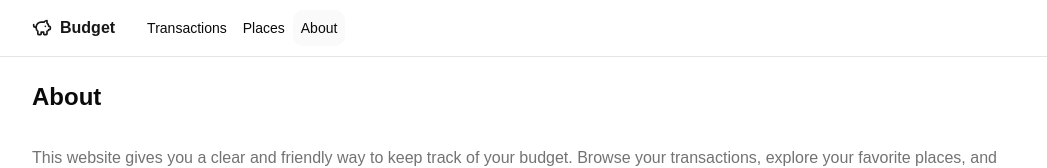
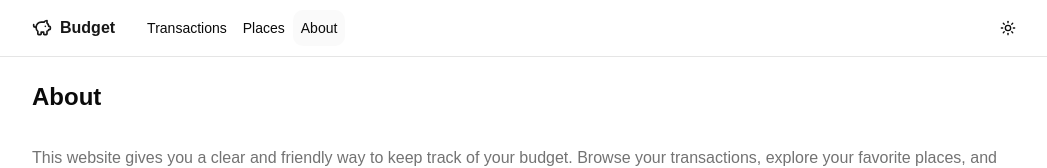
Before and after one commit to HOGENT-frontendweb/frontendweb-budget, a React (Vite) app: page /about/services in a window 1280 px wide. Shown: the top 168 px of the page, without its empty margins (112-1159 px from the left). Built offline with nearby package versions, Linux system fonts and the light colour scheme; no server answers.

Commit message:
Hoofdstuk 6: ThemeProvider en Context

```diff
--- a/src/components/Navbar.tsx
+++ b/src/components/Navbar.tsx
@@ -1,19 +1,36 @@
 // src/components/Navbar.tsx
 import { Link, NavLink, useLocation } from 'react-router';
 import { useState } from 'react';
-import { PiggyBankIcon, Menu, X } from 'lucide-react';
 import {
   NavigationMenu,
   NavigationMenuItem,
   NavigationMenuLink,
   NavigationMenuList,
 } from '@/components/ui/navigation-menu';
+import { useContext } from 'react';
+import { ThemeContext } from '../contexts/theme';
+import { PiggyBankIcon, Moon, Sun, Menu, X } from 'lucide-react';
+import { Button } from '@/components/ui/button';
 
 const links = [
   { to: '/transactions', label: 'Transactions' },
   { to: '/places', label: 'Places' },
   { to: '/about', label: 'About' },
 ];
+
+const ThemeToggle = () => {
+  const { isDark, toggleTheme } = useContext(ThemeContext);
+  return (
+    <Button
+      variant='ghost'
+      size='icon'
+      onClick={toggleTheme}
+      aria-label='Toggle theme'
+    >
+      {isDark ? <Moon className='h-4 w-4' /> : <Sun className='h-4 w-4' />}
+    </Button>
+  );
+};
 
 function NavMenu({ vertical = false }: { vertical?: boolean }) {
   const { pathname } = useLocation();
@@ -54,6 +71,9 @@ export default function Navbar() {
         <div className="hidden md:flex flex-1">
           <NavMenu />
         </div>
+        <div className="hidden md:flex items-center gap-2 ml-auto">
+          <ThemeToggle />
+        </div>
 
         <button
           className="ml-auto md:hidden"
@@ -68,6 +88,9 @@ export default function Navbar() {
         <div className="border-t md:hidden bg-background">
           <div className="container mx-auto px-4 py-4 max-w-5xl">
             <NavMenu vertical />
+            <div className="flex items-center gap-2 pt-2 border-t w-full">
+              <ThemeToggle />
+            </div>
           </div>
         </div>
       )}
--- a/src/components/places/StarRating.tsx
+++ b/src/components/places/StarRating.tsx
@@ -1,5 +1,7 @@
 import { StarIcon } from 'lucide-react';
 import { cn } from '@/lib/utils';
+import { ThemeContext } from '../../contexts/theme';
+import { useContext } from 'react';
 
 interface StarProps {
   index: number;
@@ -8,15 +10,20 @@ interface StarProps {
 }
 
 function Star({ index, selected = false, onSelect = () => { } }: StarProps) {
+  const { isDark } = useContext(ThemeContext);
   const handleClick = () => {
     onSelect(index + 1);
   };
   return (
-    <StarIcon size={22} className={cn('cursor-pointer transition-all duration-150 fill-current', {
-      'text-amber-400 scale-110 drop-shadow-sm': selected,
-      'text-muted-foreground/40': !selected,
-    })}
-      onClick={handleClick} />
+    <StarIcon
+      size={22}
+      className={cn('cursor-pointer transition-all duration-150 fill-current', {
+        'text-amber-400 scale-110 drop-shadow-sm': selected && !isDark,
+        'text-red-400 scale-110 drop-shadow-sm': selected && isDark,
+        'text-muted-foreground/40': !selected,
+      })}
+      onClick={handleClick}
+    />
   );
 }
 
--- /dev/null
+++ b/src/contexts/theme/Theme.context.tsx
@@ -0,0 +1,28 @@
+import { useState, useEffect } from 'react';
+import { ThemeContext } from '.';
+
+
+export const ThemeProvider = ({ children }: { children: React.ReactNode }) => {
+
+  const [isDark, setIsDark] = useState(
+    () => localStorage.getItem('themeMode') === 'dark',
+  );
+
+
+  useEffect(() => {
+    if (isDark) {
+      document.documentElement.classList.add('dark');
+    } else {
+      document.documentElement.classList.remove('dark');
+    }
+    localStorage.setItem('themeMode', isDark ? 'dark' : 'light');
+  }, [isDark]);
+
+  const toggleTheme = () => setIsDark((prev) => !prev);
+
+  const value = { isDark, toggleTheme };
+
+  return (
+    <ThemeContext.Provider value={value}>{children}</ThemeContext.Provider>
+  );
+};
--- /dev/null
+++ b/src/contexts/theme/index.ts
@@ -0,0 +1,11 @@
+import { createContext } from 'react';
+
+interface ThemeContextType {
+  isDark: boolean;
+  toggleTheme: () => void;
+}
+
+export const ThemeContext = createContext<ThemeContextType>({
+  isDark: false,
+  toggleTheme: () => { },
+});
--- a/src/main.tsx
+++ b/src/main.tsx
@@ -9,6 +9,7 @@ import NotFound from './pages/NotFound';
 import PlaceDetail from './pages/places/PlaceDetail.tsx';
 import Layout from './components/Layout.tsx';
 import AddOrEditTransaction from './pages/transactions/AddOrEditTransaction.tsx';
+import { ThemeProvider } from './contexts/theme/Theme.context.tsx';
 
 const router = createBrowserRouter([
   {
@@ -81,6 +82,8 @@ const router = createBrowserRouter([
 
 createRoot(document.getElementById('root')!).render(
   <StrictMode>
-    <RouterProvider router={router} />
+    <ThemeProvider>
+      <RouterProvider router={router} />
+    </ThemeProvider>
   </StrictMode>,
 );
```
